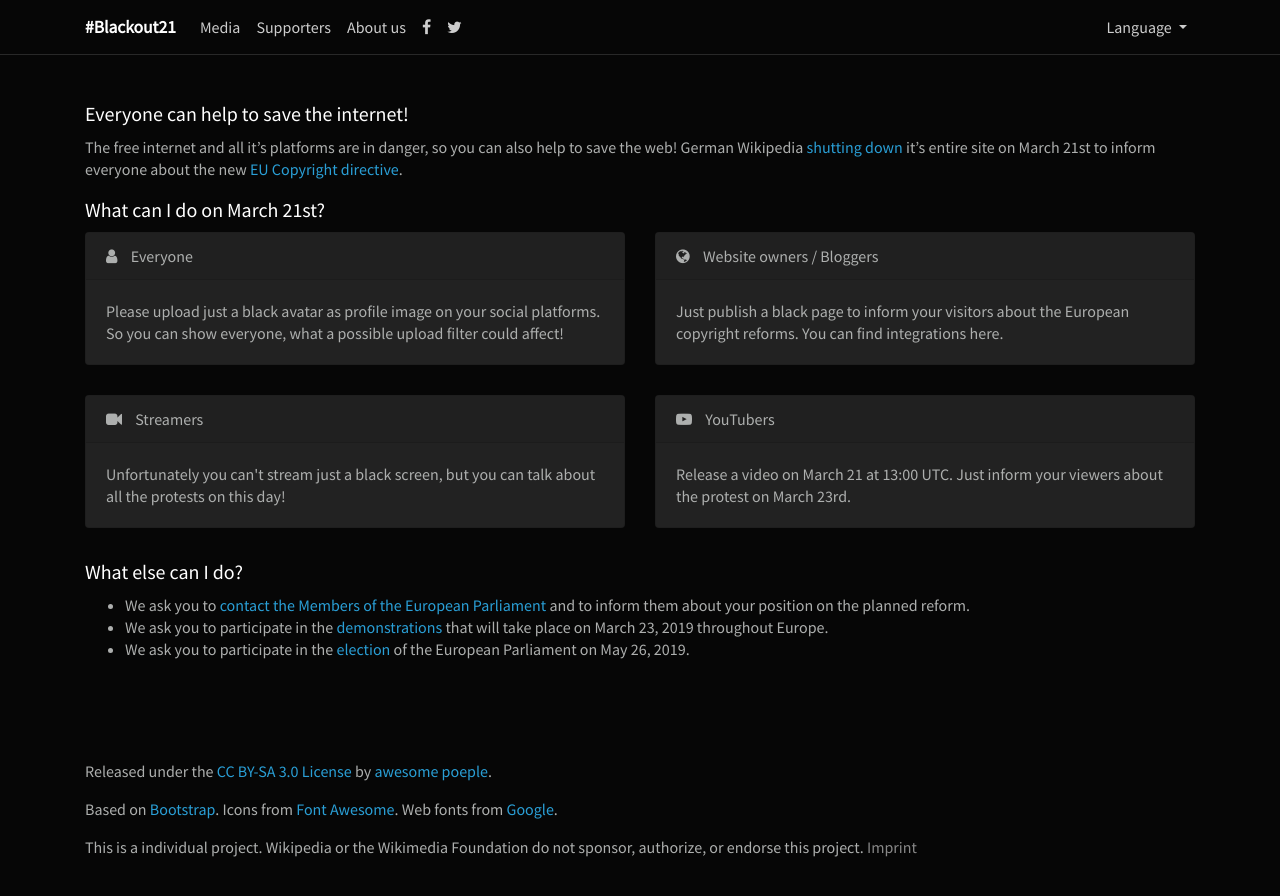
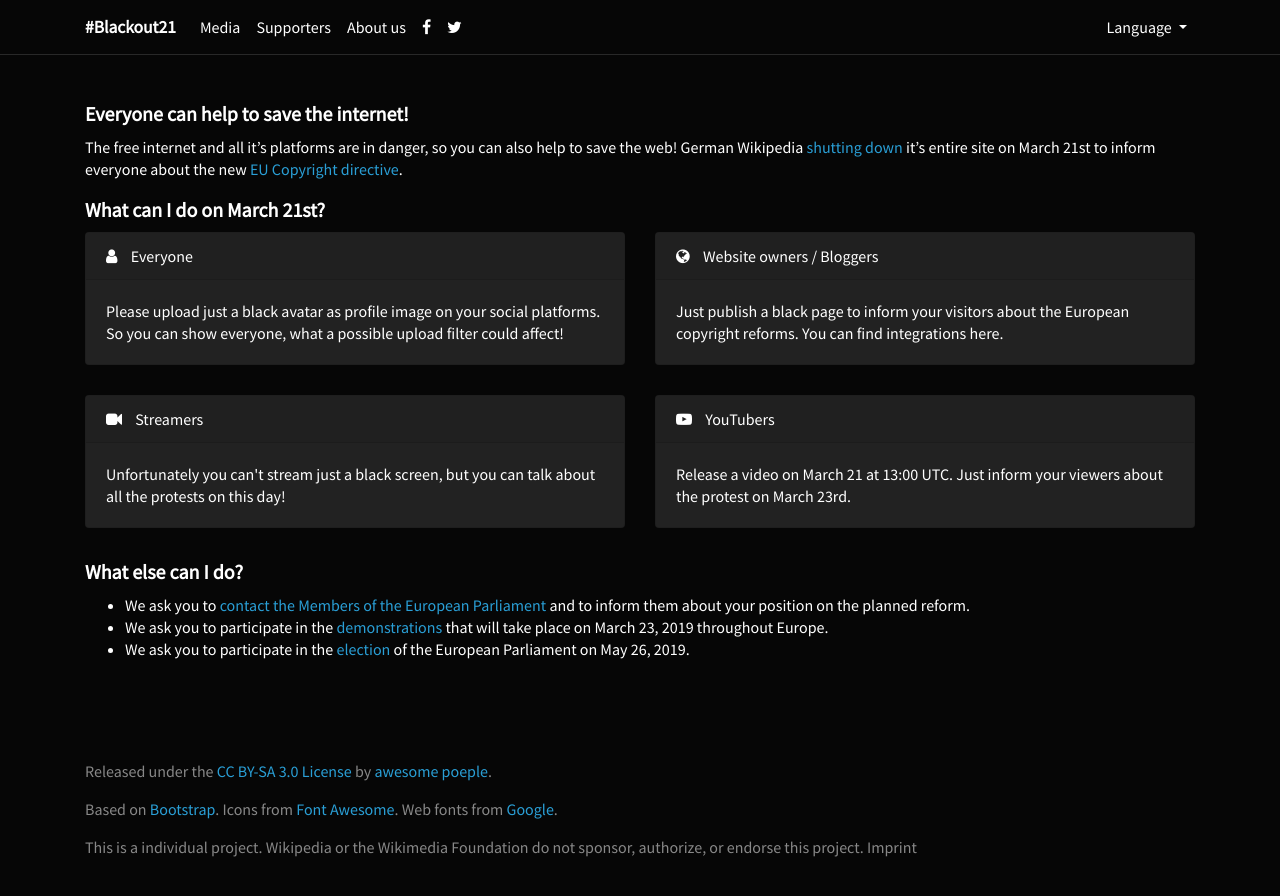
Before and after one commit to blackout21/blackout21.github.io, a Jekyll site: the page built from index.md, in a window 1280 px wide. Shown: the top 896 px of the page. Built offline with Jekyll 4.4.1, drawn with Linux system fonts in a browser that asks for light colours; nearby versions of some CDN libraries; our own code applies the rules of GitHub Pages for plain Markdown files; a script that is not in the unit is left out.

Commit message:
styling: brighter design

```diff
--- a/_sass/app.scss
+++ b/_sass/app.scss
@@ -1,6 +1,11 @@
 body {
   padding-top: 100px;
   font: normal 16px/22px "Source Sans Pro", Arial, Helvetica, sans-serif;
+  color: #fff;
+}
+
+footer {
+  color: #888;
 }
 
 .navbar-brand {
@@ -23,6 +28,10 @@ footer {
 h2, h3 {
   font-size: 20px;
   line-height: 28px;
+}
+
+h2, h3, h4, h5 {
+  font-weight: 600;
 }
 
 pre.highlight {
@@ -54,5 +63,5 @@ a.imprint, a.imprint:link, a.imprint:hover, a.imprint:focus, a.imprint:active {
 }
 
 .navbar-dark .navbar-nav .nav-link {
-  color: rgba(255,255,255,0.8);
+  color: #fff;
 }
```
